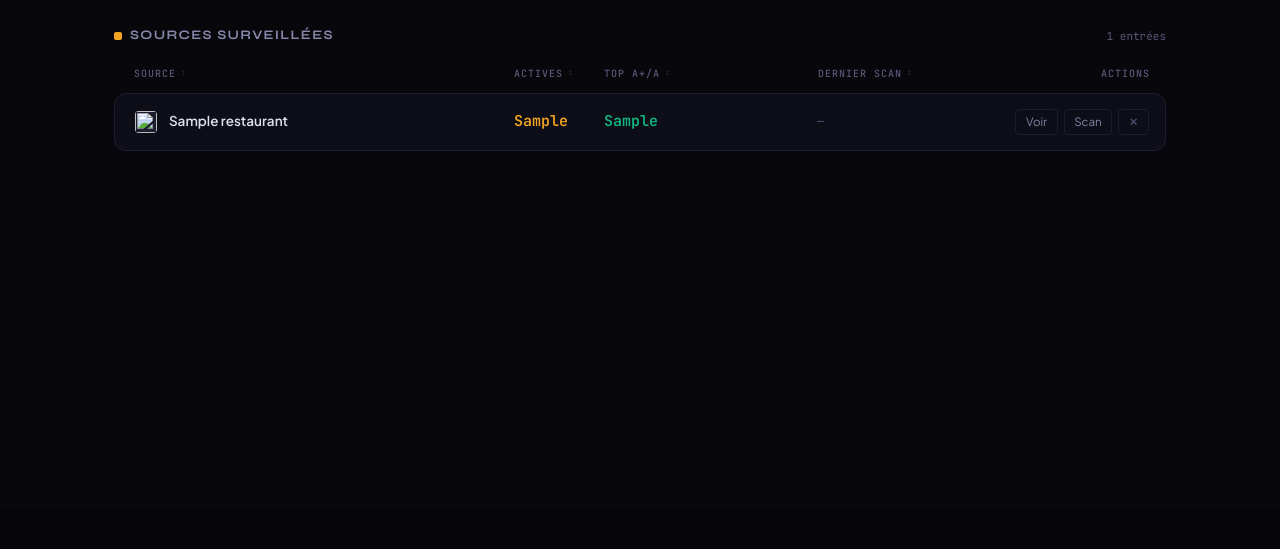
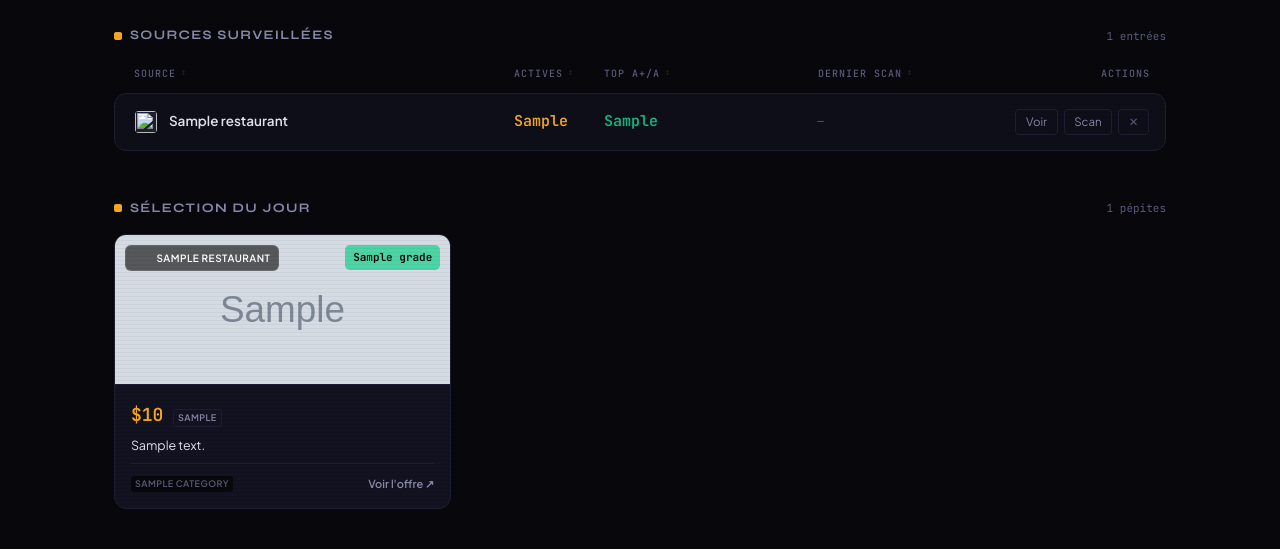
Before and after one commit to AzLeCurieux/8INF309---Stage-projet-I, a Flask app: template templates/index.html in a window 1280 px wide. Shown: the part 292-841 px from the top of the page. Before the commit the page ends 443 px from the top, so only its background shows below. Run offline with Flask 3, Linux system fonts and the light colour scheme; the template is opened without the code that fills it: most values are stand-ins (such as "Sample title", 1, 10 or a date in 2020); grey boxes marked "Sample" are stand-in pictures; parts of the project's set-up code (start-up, migrations or seed data) failed here and were passed over.

Commit message:
Feature: Add Selection of the Day to dashboard and improve image scraping robustness

```diff
--- a/server.py
+++ b/server.py
@@ -262,10 +262,25 @@ def _html_to_text(html: str, base_url: str = "") -> str:
         tag.decompose()
 
     # Embed image URLs as text markers before stripping HTML
+    # We look for src, data-src and also meta og:image for robustness
+    og_img = soup.find("meta", property="og:image")
+    if og_img and og_img.get("content"):
+        content = og_img.get("content").strip()
+        if content.startswith("http"):
+            soup.insert(0, soup.new_tag("img", src=content, alt="og:image"))
+
     for img in soup.find_all("img"):
         src = (img.get("src") or img.get("data-src") or
                img.get("data-lazy-src") or img.get("data-original") or
                img.get("data-srcset", "").split()[0] or "").strip()
+
+        # Check background-image in style attribute
+        style = img.get("style", "")
+        if not src and "background-image" in style:
+            import re
+            m = re.search(r"url\(['\"]?(.*?)['\"]?\)", style)
+            if m: src = m.group(1).strip()
+
         if src and not src.startswith("data:") and len(src) > 5:
             # Convert relative URLs to absolute
             if base_url and src.startswith("/"):
@@ -1065,6 +1080,7 @@ def _start_scheduler():
 def dashboard():
     try:
         db = get_db(); cur = db.cursor(dictionary=True)
+        # 1. Fetch Restaurants
         cur.execute("""
             SELECT r.id, r.name, r.url, r.scraper_type,
                    COUNT(p.id)                                       AS total_promos,
@@ -1078,10 +1094,23 @@ def dashboard():
             ORDER BY a_plus_count DESC, top_promos DESC, r.name ASC
         """)
         restaurants = cur.fetchall()
+
+        # 2. Selection of the Day: 6 random active A+/A promotions
+        cur.execute("""
+            SELECT p.*, r.id as restaurant_id, r.url as restaurant_url
+            FROM promotions_table p
+            JOIN restaurants r ON p.restaurant = r.name
+            WHERE p.is_active = 1 AND p.grade IN ('A+', 'A')
+            ORDER BY RAND()
+            LIMIT 6
+        """)
+        selection = cur.fetchall()
+
         cur.close(); db.close()
     except Exception as exc:
-        restaurants = []; logging.error(f"dashboard error: {exc}")
+        restaurants = []; selection = []; logging.error(f"dashboard error: {exc}")
     return render_template("index.html", restaurants=restaurants,
+                           selection=selection,
                            scrape_interval_hours=SCRAPE_INTERVAL_HOURS)
 
 
--- a/templates/index.html
+++ b/templates/index.html
@@ -488,7 +488,60 @@
       .row-actions { padding-top: 0.25rem; gap: 0.4rem; }
       .btn-row { flex: 1; justify-content: center; height: 36px; font-size: 12px; }
 
-      #jobPanel { width: calc(100% - 1rem); left: 0.5rem; bottom: 0.5rem; }
+    #jobPanel { width: calc(100% - 1rem); left: 0.5rem; bottom: 0.5rem; }
+    }
+
+    /* ── SELECTION OF THE DAY STYLES ── */
+    .selection-grid {
+      display: grid; grid-template-columns: repeat(auto-fill, minmax(300px, 1fr));
+      gap: 1.25rem; margin-top: 1rem;
+    }
+    .selection-card {
+      background: var(--card); border: 1px solid var(--border); border-radius: 12px;
+      overflow: hidden; display: flex; flex-direction: column; transition: all 0.2s;
+      position: relative; animation: cardIn 0.4s ease both;
+    }
+    .selection-card:hover { border-color: var(--border-hi); transform: translateY(-2px); box-shadow: 0 8px 24px rgba(0,0,0,0.3); }
+
+    .card-img-wrap {
+      height: 150px; background: var(--surface); border-bottom: 1px solid var(--border);
+      position: relative; overflow: hidden;
+    }
+    .card-img { width: 100%; height: 100%; object-fit: cover; transition: transform 0.4s; }
+    .selection-card:hover .card-img { transform: scale(1.04); }
+    .card-img-placeholder { height: 100%; display: flex; align-items: center; justify-content: center; font-size: 2rem; opacity: 0.1; }
+
+    .grade-badge {
+      position: absolute; top: 10px; right: 10px;
+      font-family: 'JetBrains Mono', monospace; font-size: 11px; font-weight: 700;
+      padding: 0.25rem 0.5rem; border-radius: 5px; backdrop-filter: blur(8px);
+    }
+    .g-Ap { background: rgba(16,185,129,0.85); color: #fff; }
+    .g-A  { background: rgba(52,211,153,0.85); color: #000; }
+
+    .source-tag {
+      position: absolute; top: 10px; left: 10px;
+      display: flex; align-items: center; gap: 0.4rem;
+      background: rgba(0,0,0,0.6); backdrop-filter: blur(6px);
+      padding: 0.25rem 0.5rem; border-radius: 6px;
+      border: 1px solid rgba(255,255,255,0.1);
+    }
+    .source-icon { width: 16px; height: 16px; border-radius: 3px; }
+    .source-name { font-size: 10px; font-weight: 700; color: #fff; text-transform: uppercase; letter-spacing: 0.05em; }
+
+    .card-body { padding: 1rem; flex: 1; display: flex; flex-direction: column; gap: 0.5rem; }
+    .card-price-row { display: flex; align-items: baseline; gap: 0.6rem; }
+    .card-price { font-family: 'JetBrains Mono', monospace; font-size: 18px; font-weight: 700; color: var(--accent); }
+    .card-type { font-size: 9px; font-weight: 700; color: var(--muted-hi); text-transform: uppercase; letter-spacing: 0.05em; border: 1px solid var(--border); padding: 1px 4px; border-radius: 3px; }
+    .card-details { font-size: 12.5px; color: var(--text); line-height: 1.5; display: -webkit-box; -webkit-line-clamp: 2; -webkit-box-orient: vertical; overflow: hidden; }
+
+    .card-footer { margin-top: auto; padding-top: 0.75rem; border-top: 1px solid var(--border); display: flex; justify-content: space-between; align-items: center; }
+    .card-link { font-size: 11px; font-weight: 600; color: var(--muted-hi); text-decoration: none; transition: color 0.15s; }
+    .card-link:hover { color: var(--accent); }
+
+    @media (max-width: 768px) {
+      .selection-grid { grid-template-columns: 1fr; }
+      .card-img-wrap { height: 180px; }
     }
   </style>
 </head>
@@ -632,6 +685,64 @@
       </div>
     {% endif %}
   </div>
+
+  <!-- SELECTION OF THE DAY -->
+  {% if selection %}
+  <div class="section-head" style="margin-top: 3rem;">
+    <span class="section-title">
+      <span class="fr">Sélection du jour</span>
+      <span class="en">Selection of the day</span>
+    </span>
+    <span class="section-count">{{ selection|length }} <span class="fr">pépites</span><span class="en">gems</span></span>
+  </div>
+
+  <div class="selection-grid">
+    {% for p in selection %}
+    <div class="selection-card" style="animation-delay: {{ 0.2 + loop.index0 * 0.05 }}s">
+      <!-- Image & Badges -->
+      <div class="card-img-wrap">
+        {% if p.image_url and p.image_url != 'Not Provided' %}
+        <img src="{{ p.image_url }}" class="card-img" alt="" loading="lazy">
+        {% else %}
+        <div class="card-img-placeholder">🍗</div>
+        {% endif %}
+
+        <!-- Source attribution -->
+        <div class="source-tag">
+          <img src="https://www.google.com/s2/favicons?domain={{ p.restaurant_url }}&sz=32" class="source-icon" alt="">
+          <span class="source-name">{{ p.restaurant }}</span>
+        </div>
+
+        <!-- Grade badge -->
+        <span class="grade-badge {{ 'g-Ap' if p.grade == 'A+' else 'g-A' }}">
+          {{ p.grade }}
+        </span>
+      </div>
+
+      <div class="card-body">
+        <div class="card-price-row">
+          {% if p.price and p.price != 'Not Provided' %}
+          <span class="card-price">${{ p.price }}</span>
+          {% else %}
+          <span class="card-price" style="font-size:12px; opacity:0.5;">—</span>
+          {% endif %}
+          <span class="card-type">{{ p.promo_type or 'Combo' }}</span>
+        </div>
+
+        <div class="card-details">{{ p.promo_details }}</div>
+
+        <div class="card-footer">
+          <span class="card-type" style="border:none; background:var(--bg); color:var(--muted);">{{ p.category or 'Autre' }}</span>
+          <a href="{{ p.link }}" target="_blank" class="card-link">
+            <span class="fr">Voir l'offre ↗</span><span class="en">View deal ↗</span>
+          </a>
+        </div>
+      </div>
+    </div>
+    {% endfor %}
+  </div>
+  {% endif %}
+
 </div>
 
 <div id="jobPanel"></div>
```
